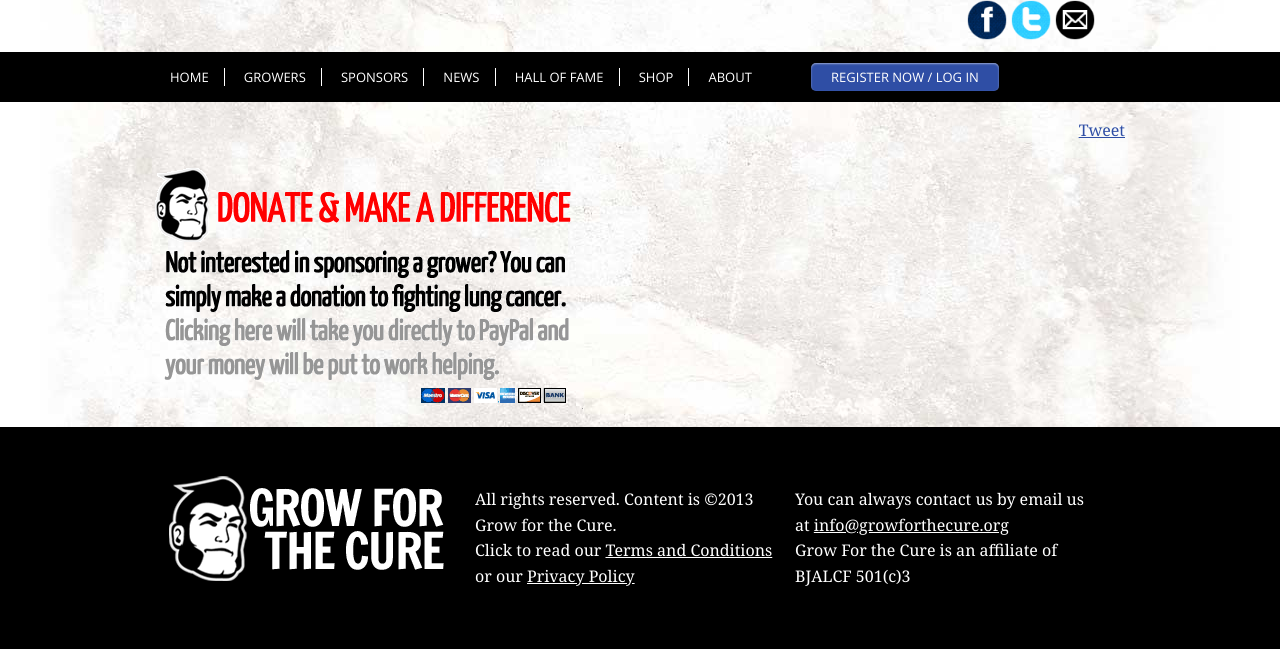
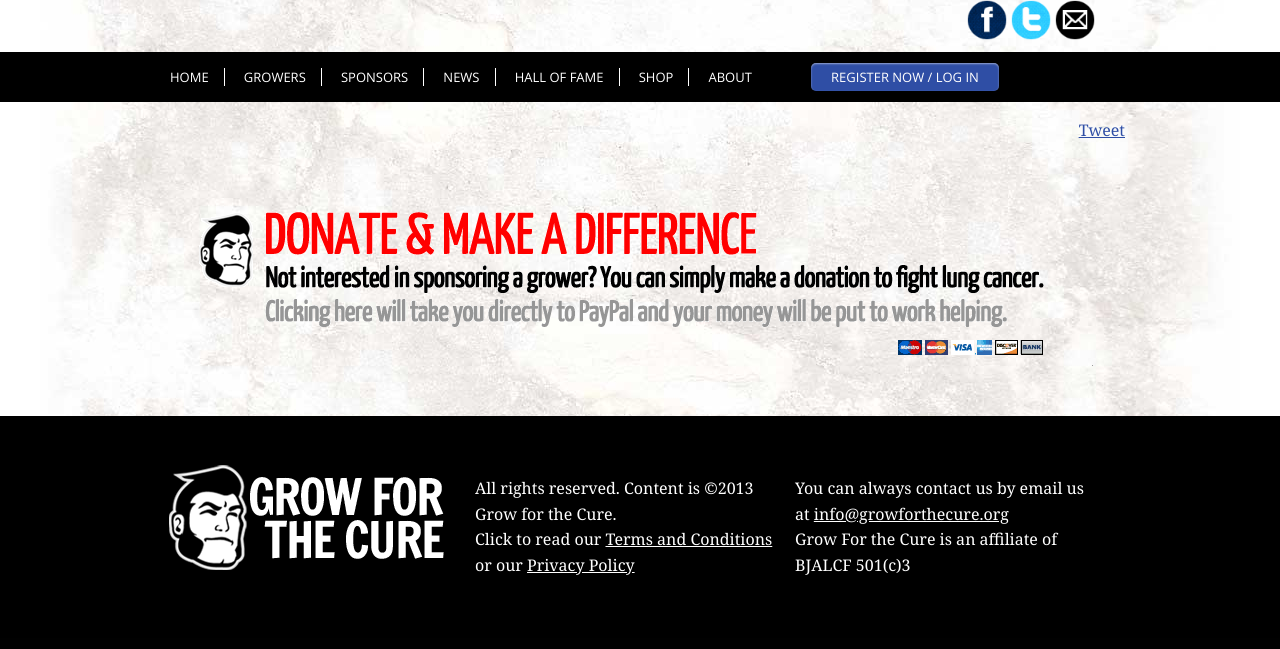
Before and after one commit to ProJobless/growforthecure.org, a CodeIgniter app: page /donate in a window 1280 px wide. Shown: the part 194-843 px from the top of the page. After the commit the page ends 769 px from the top, so only its background shows below. Run offline with CodeIgniter, Linux system fonts and the light colour scheme; some libraries are stand-ins or nearby versions; some web fonts are replaced.

Commit message:
update donate button

```diff
--- a/application/views/donate.php
+++ b/application/views/donate.php
@@ -1,5 +1,8 @@
 <div class="inner">
 
+<br /><br />
+
+<div align="center">
 
 <form action="https://www.paypal.com/cgi-bin/webscr" method="post" target="_top">
 <input type="hidden" name="cmd" value="_donations">
@@ -13,8 +16,9 @@
 <img alt="" border="0" src="https://www.paypalobjects.com/en_US/i/scr/pixel.gif" width="1" height="1">
 </form>
 
+</div>
 
-
+<br /><br />
 
 
 </div>
```
Also changed, not shown: artwork/paypal_donate.png, 1 other file.
